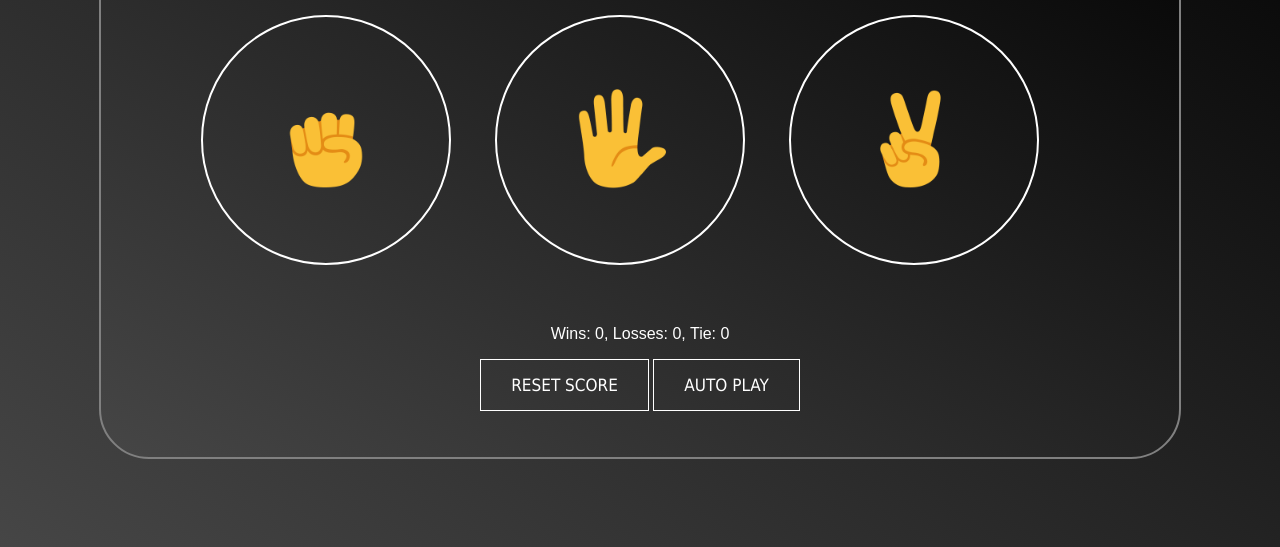
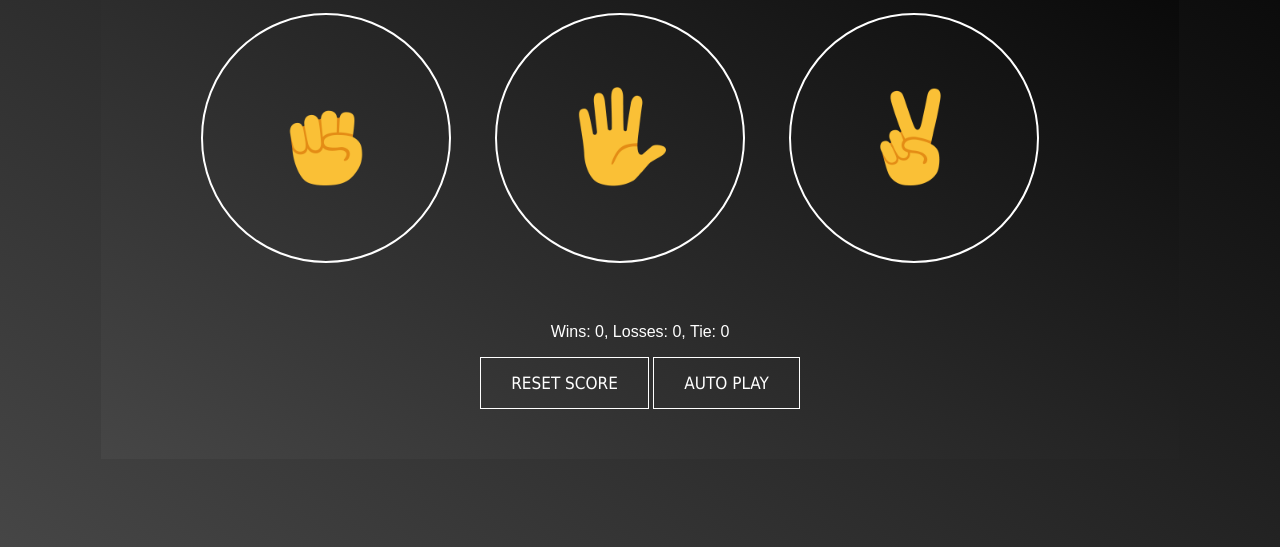
Before and after one commit to Jozf-Nikhil/rock-paper-scissors-js, a plain HTML site: page index.html in a window 1280 px wide. Shown: the part 269-816 px from the top of the page. Drawn offline with Linux system fonts and the light colour scheme.

Commit message:
Update style.css

```diff
--- a/style.css
+++ b/style.css
@@ -12,9 +12,9 @@ body {
 .container {
   margin-top: 80px;
   margin-bottom: 80px;
-  border: 2px solid gray;
+  /* border: 2px solid gray; */
   padding: 100px;
-  border-radius: 50px;
+  /* border-radius: 50px; */
   background: linear-gradient(to left bottom, rgb(0, 0, 0), rgb(70, 70, 70));
 }
 
```
